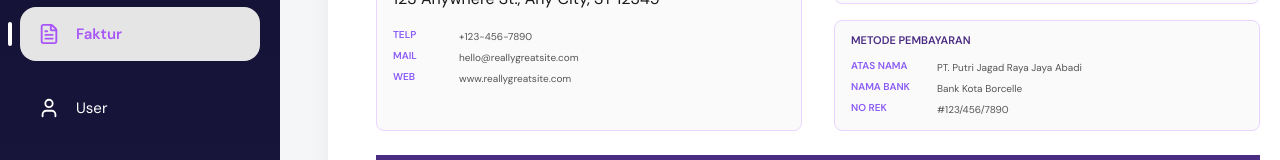
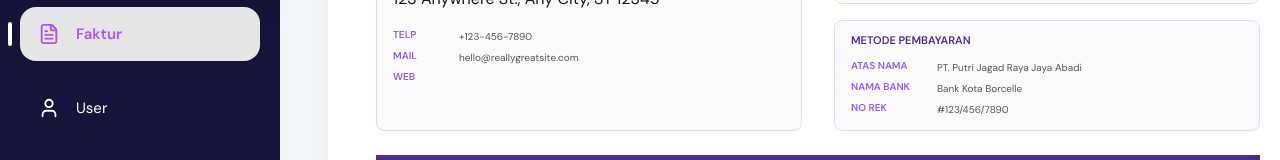
Before and after one commit to Jianst-21/PutriSejagat, a React (Vite) app in the folder HEYHRS/: page /faktur in a window 1280 px wide. Shown: the part 373-533 px from the top of the page. Built offline with nearby package versions, Linux system fonts and the light colour scheme; no server answers.

Commit message:
Update Online

```diff
--- a/HEYHRS/index.html
+++ b/HEYHRS/index.html
@@ -4,7 +4,7 @@
     <meta charset="UTF-8" />
     <link rel="icon" type="image/svg+xml" href="/favicon.svg" />
     <meta name="viewport" content="width=device-width, initial-scale=1.0" />
-    <title>invoice-react</title>
+    <title>HeyHRS</title>
   </head>
   <body>
     <div id="root"></div>
--- a/HEYHRS/package.json
+++ b/HEYHRS/package.json
@@ -14,6 +14,7 @@
     "lucide-react": "^1.6.0",
     "react": "^19.2.4",
     "react-dom": "^19.2.4",
+    "react-helmet": "^6.1.0",
     "react-router-dom": "^7.13.2"
   },
   "devDependencies": {
--- a/HEYHRS/src/PagesDesktop/faktur.jsx
+++ b/HEYHRS/src/PagesDesktop/faktur.jsx
@@ -19,7 +19,6 @@ const DEFAULT_CLIENT = {
   address: '123 Anywhere St., Any City, ST 12345',
   telp: '+123-456-7890',
   mail: 'hello@reallygreatsite.com',
-  web: 'www.reallygreatsite.com',
 };
 const DEFAULT_INVOICE = { noFaktur: 'NF001', tanggal: '2026-2-12', jatuhTempo: '2026-2-17' };
 const DEFAULT_PAYMENT = { note: '', atasNama: 'PT. Putri Jagad Raya Jaya Abadi', namaBank: 'Bank Kota Borcelle', noRek: '#123/456/7890' };
@@ -64,6 +63,7 @@ export default function Invoice() {
   const upd = (setter) => (field) => (e) => setter((prev) => ({ ...prev, [field]: e.target.value }));
 
   return (
+
     <div className="invoice-wrapper">
 
       {/* ── HEADER HALAMAN ── */}
```
Also changed, not shown: 1 other file (tests, documents, lock files or other folders).
